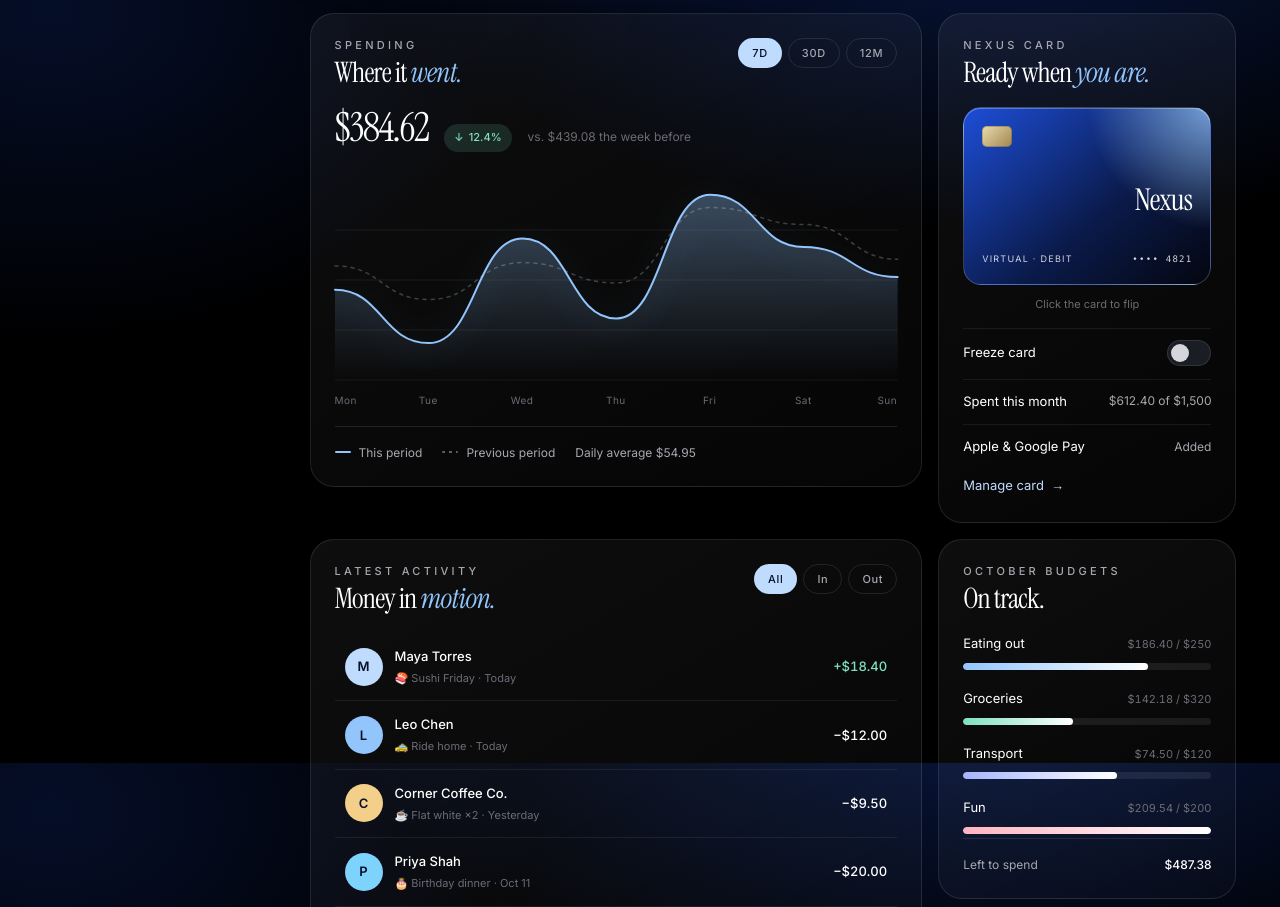
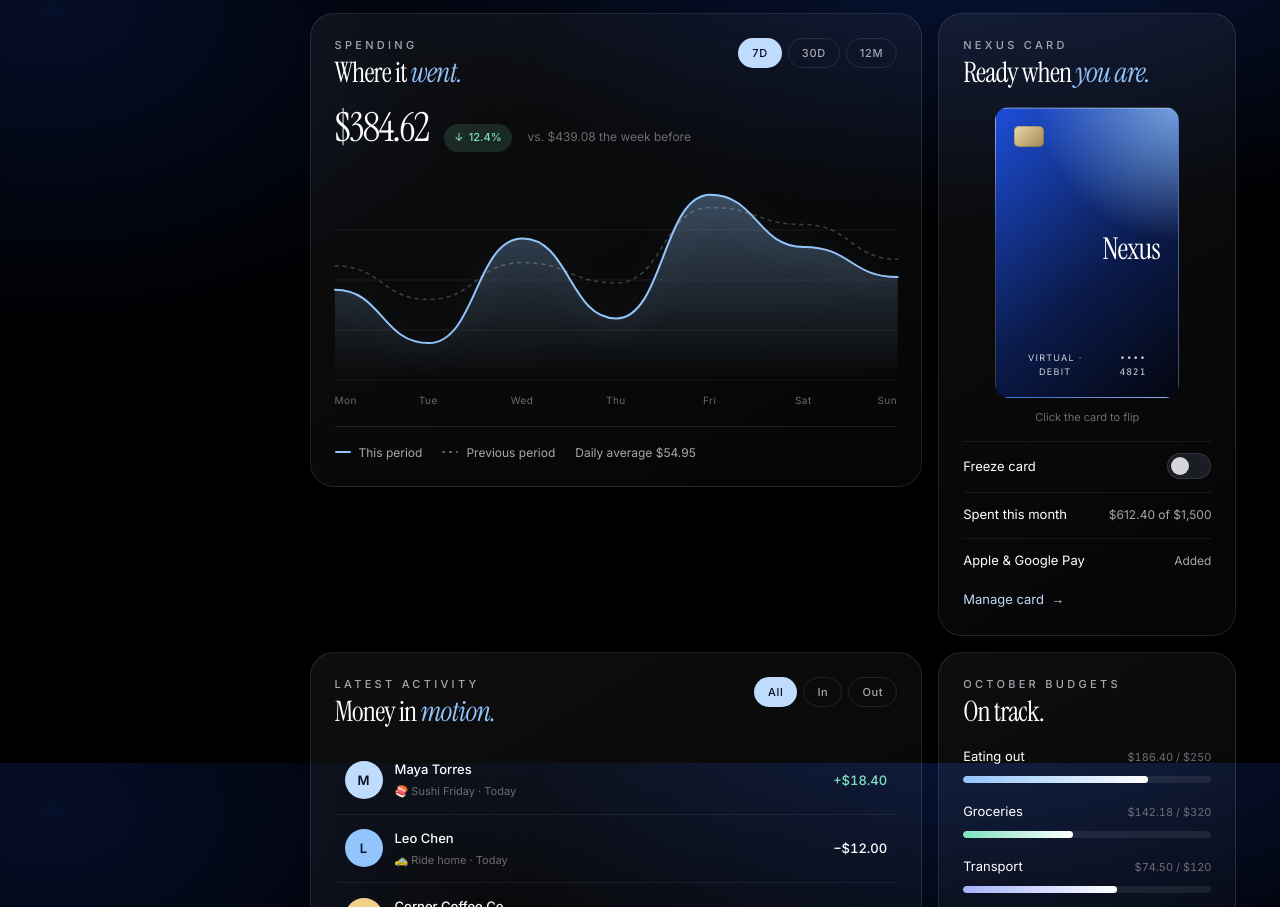
Before and after one commit to IamDavidLe/Nexus, a website built with Vite: page frontend/dashboard.html in a window 1280 px wide. Shown: the part 837-1744 px from the top of the page. Built offline with nearby package versions, Linux system fonts and the light colour scheme.

Commit message:
Use portrait proportion for dashboard card

```diff
--- a/frontend/dashboard.css
+++ b/frontend/dashboard.css
@@ -346,8 +346,8 @@ em { font-style: italic; }
 
 /* ---------- Card panel ---------- */
 .card__visual {
-  position: relative; display: block; width: 100%; height: 178px; padding: 0; overflow: hidden;
-  border: 0; border-radius: var(--r-md); background: transparent; cursor: pointer;
+  position: relative; display: block; width: min(74%, 240px); height: auto; aspect-ratio: 1 / 1.586; margin-inline: auto; padding: 0; overflow: hidden;
+  border: 0; border-radius: 14px; background: transparent; cursor: pointer;
   perspective: 1000px; isolation: isolate;
   transition: transform .6s var(--ease), filter .5s;
 }
@@ -356,15 +356,15 @@ em { font-style: italic; }
 .card__visual.is-frozen { filter: saturate(.3) brightness(.85); }
 .card__flip-inner { position: relative; display: block; width: 100%; height: 100%; transform-style: preserve-3d; transition: transform .8s var(--ease); }
 .card__visual[aria-pressed="true"] .card__flip-inner { transform: rotateY(180deg); }
-.card__face { position: absolute; inset: 0; display: grid; padding: 18px; overflow: hidden; border: 1px solid rgba(255, 255, 255, .22); border-radius: var(--r-md); backface-visibility: hidden; box-shadow: inset 0 1px 0 rgba(255, 255, 255, .28), 0 24px 60px -30px rgba(29, 78, 216, .9); }
+.card__face { position: absolute; inset: 0; display: grid; grid-template-rows: auto 1fr auto; padding: 18px; overflow: hidden; border: 1px solid rgba(255, 255, 255, .22); border-radius: inherit; backface-visibility: hidden; box-shadow: inset 0 1px 0 rgba(255, 255, 255, .28), 0 24px 60px -30px rgba(29, 78, 216, .9); }
 .card__face--front { background: radial-gradient(circle at 104% -6%, rgba(147, 197, 253, .85) 0%, transparent 42%), linear-gradient(140deg, #1d4ed8, #0a1a4a 58%, #04060f); }
-.card__face--back { grid-template-rows: 38px 1fr auto; padding: 18px 0 15px; transform: rotateY(180deg); background: radial-gradient(circle at 0% 100%, rgba(96, 165, 250, .38), transparent 45%), linear-gradient(140deg, #06143d, #102d77 56%, #091127); }
+.card__face--back { grid-template-rows: 48px 1fr auto; padding: 23px 0 18px; transform: rotateY(180deg); background: radial-gradient(circle at 0% 100%, rgba(96, 165, 250, .38), transparent 45%), linear-gradient(140deg, #06143d, #102d77 56%, #091127); }
 .card__chip { width: 30px; height: 21px; border-radius: 5px; background: linear-gradient(135deg, #e9dcad, #a2854f); box-shadow: inset 0 0 0 1px rgba(0, 0, 0, .2); }
 .card__brand { align-self: center; justify-self: end; font: 400 30px var(--serif); letter-spacing: -.02em; }
 .card__foot { display: flex; align-items: flex-end; justify-content: space-between; gap: 10px; color: rgba(255, 255, 255, .82); font-size: 9px; letter-spacing: .14em; }
-.card__magstripe { display: block; width: 100%; height: 38px; background: linear-gradient(180deg, #020307, #22283a 48%, #030407); box-shadow: inset 0 1px rgba(255,255,255,.08); }
-.card__signature { display: grid; grid-template-columns: 1fr auto; align-items: center; gap: 7px; margin: 17px 18px 0; padding: 7px 9px; background: #e9edf3; color: #0b1630; text-align: left; }.card__signature > span { grid-column: 1 / -1; color: #4c5871; font: 500 7px var(--sans); letter-spacing: .13em; }.card__signature b { font: italic 17px/1 var(--serif); }.card__signature em { align-self: end; color: #172a58; font: 500 12px var(--sans); letter-spacing: .12em; }
-.card__back-detail { display: flex; justify-content: space-between; gap: 10px; padding: 0 18px; color: rgba(255,255,255,.7); font-size: 8px; letter-spacing: .09em; }
+.card__magstripe { display: block; width: 100%; height: 48px; background: linear-gradient(180deg, #020307, #22283a 48%, #030407); box-shadow: inset 0 1px rgba(255,255,255,.08); }
+.card__signature { display: grid; grid-template-columns: 1fr auto; align-self: center; gap: 7px; margin: 17px 18px; padding: 7px 9px; background: #e9edf3; color: #0b1630; text-align: left; }.card__signature > span { grid-column: 1 / -1; color: #4c5871; font: 500 7px var(--sans); letter-spacing: .13em; }.card__signature b { font: italic 17px/1 var(--serif); }.card__signature em { align-self: end; color: #172a58; font: 500 12px var(--sans); letter-spacing: .12em; }
+.card__back-detail { display: grid; gap: 5px; padding: 0 18px; color: rgba(255,255,255,.7); font-size: 8px; letter-spacing: .09em; }
 .card__frost { position: absolute; inset: 0; display: grid; place-items: center; opacity: 0; background: rgba(2, 6, 16, .55); backdrop-filter: blur(3px); color: var(--blue-1); font: 500 11px var(--sans); letter-spacing: .24em; text-transform: uppercase; transition: opacity .4s; }
 .card__visual.is-frozen .card__frost { opacity: 1; }
 .card__hint { margin: 11px 0 -2px; color: var(--dim); font-size: 11px; text-align: center; }
```
